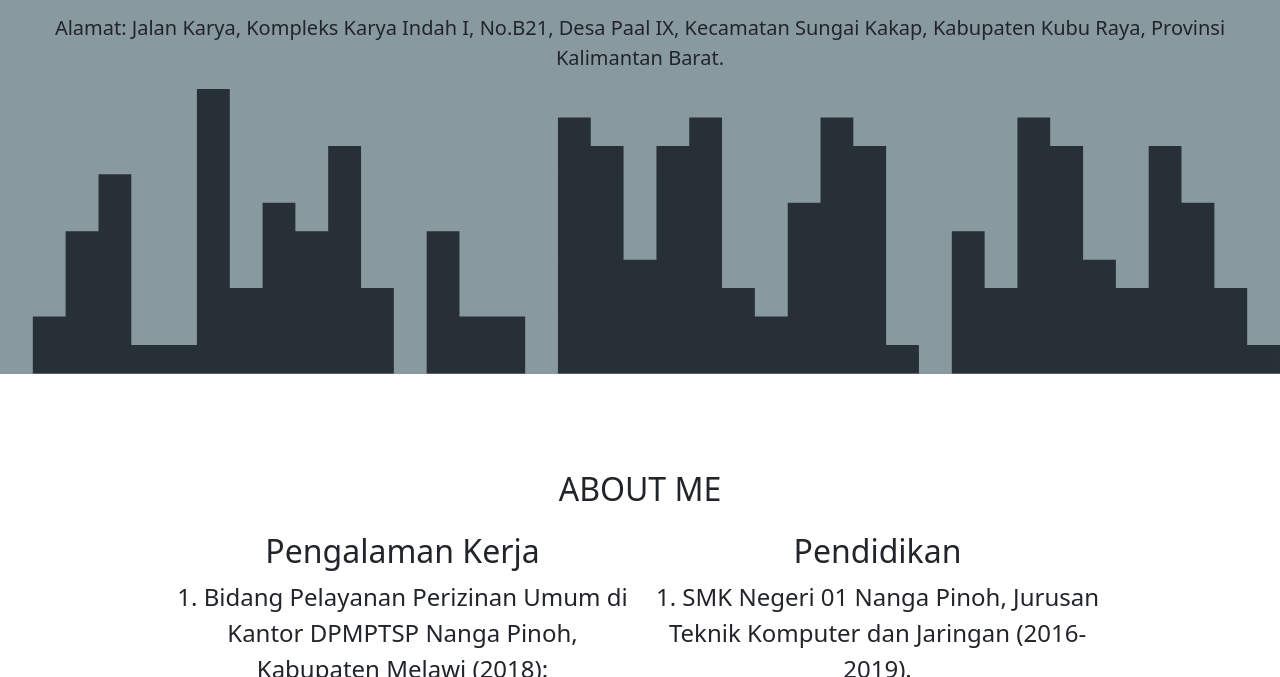
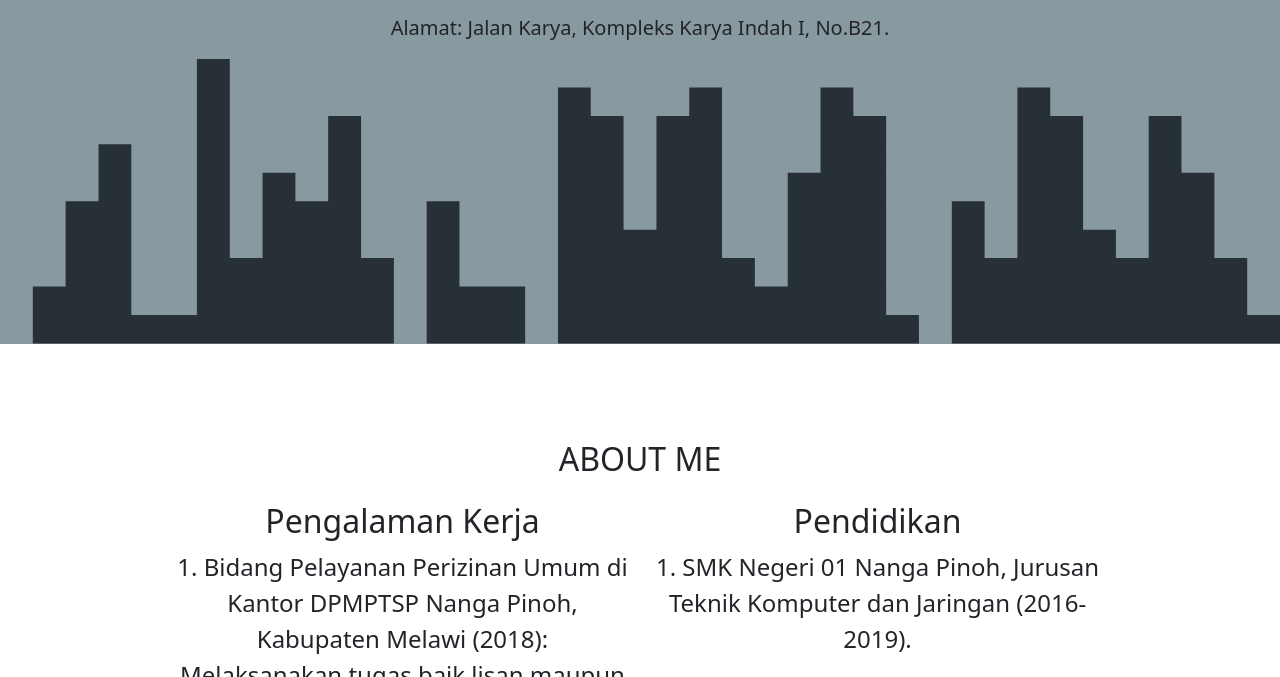
Before and after one commit to maivinus/maivinus.github.io, a plain HTML site: page index.html in a window 1280 px wide. Shown: the part 423-1100 px from the top of the page. Drawn offline with nearby package versions, Linux system fonts and the light colour scheme.

Commit message:
edit alamat

```diff
--- a/index.html
+++ b/index.html
@@ -46,7 +46,7 @@
       <img src="img/mypicture.jpg" alt="Maivinus Jani" width="200" class="rounded-circle img-thumbnail" />
       <h1 class="display-4">Maivinus Jani</h1>
       <p class="lead">Fresh Graduated | Freelancer</p>
-      <p class="lead">Alamat: Jalan Karya, Kompleks Karya Indah I, No.B21, Desa Paal IX, Kecamatan Sungai Kakap, Kabupaten Kubu Raya, Provinsi Kalimantan Barat.</p>
+      <p class="lead">Alamat: Jalan Karya, Kompleks Karya Indah I, No.B21.</p>
       <svg xmlns="http://www.w3.org/2000/svg" viewBox="0 0 1440 320">
         <path
           fill="#273036"
```
